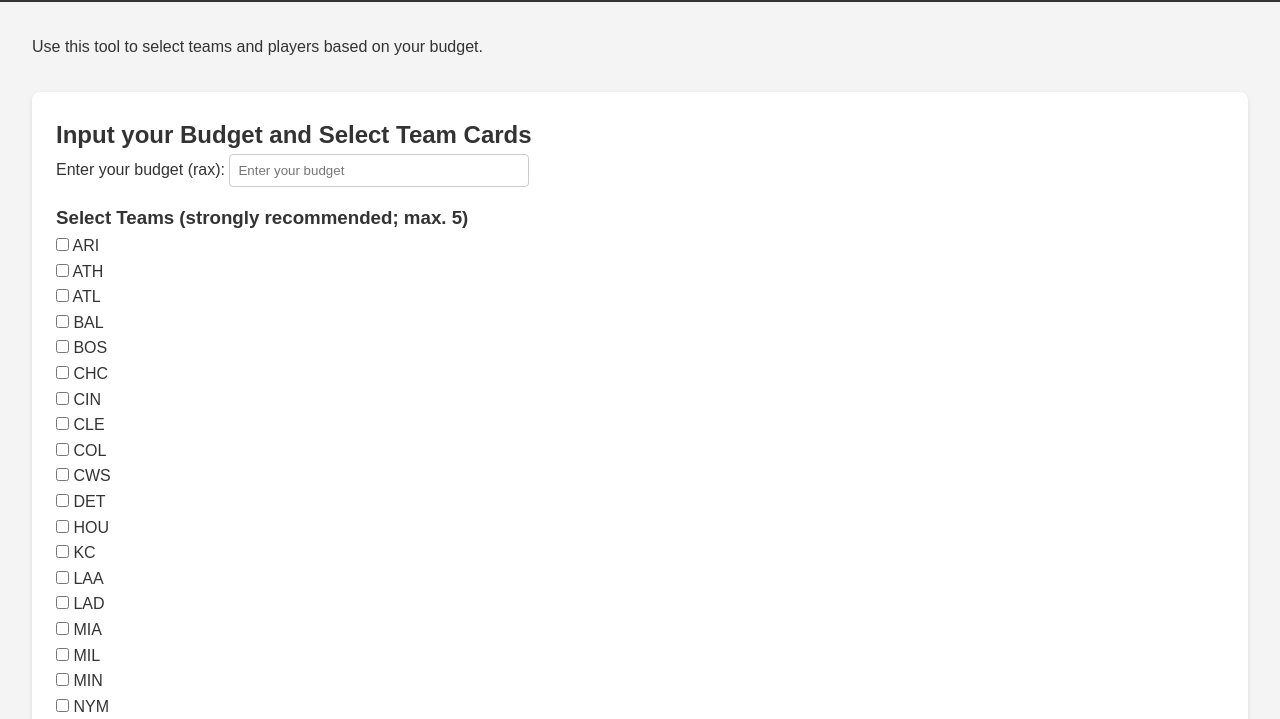
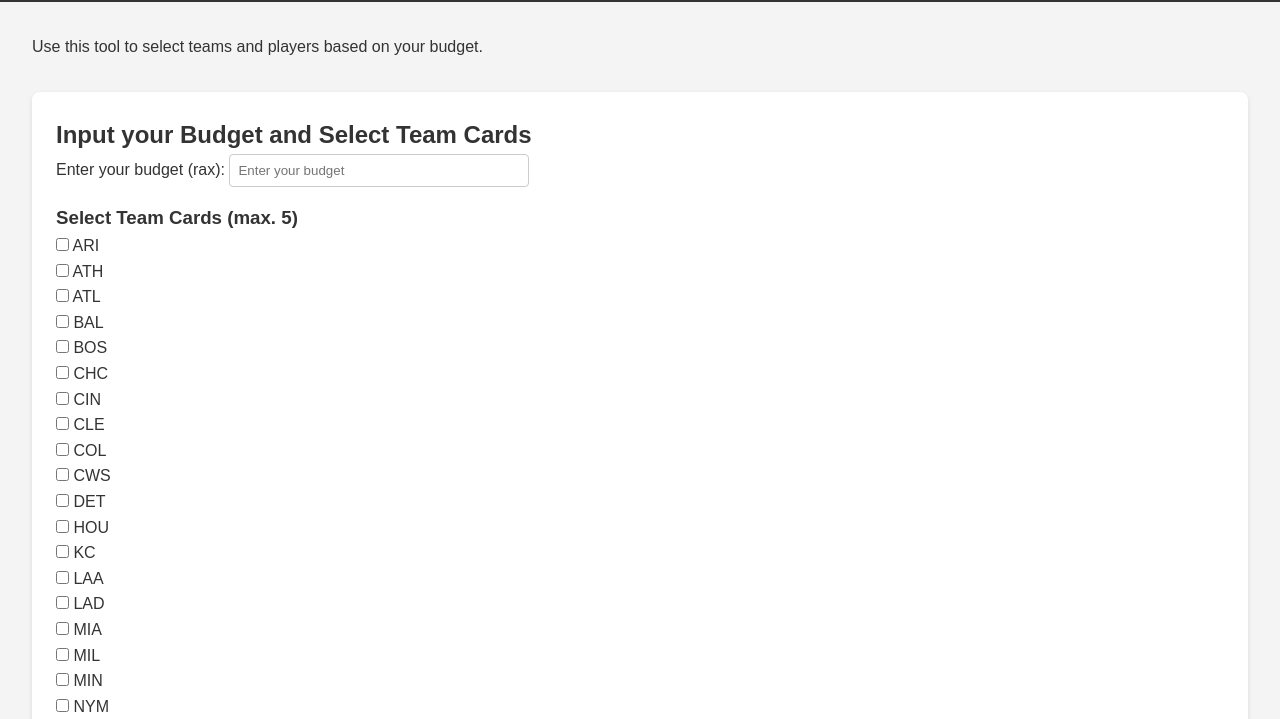
Before and after one commit to potatocaustic/web-stuff, a plain HTML site: page index.html in a window 1280 px wide. Shown: the part 81-800 px from the top of the page. Drawn offline with Linux system fonts and the light colour scheme.

Commit message:
Update index.html

```diff
--- a/index.html
+++ b/index.html
@@ -19,7 +19,7 @@
         <label for="budget">Enter your budget (rax):</label>
         <input type="number" id="budget" placeholder="Enter your budget" />
         <div class="team-selection">
-          <h3>Select Teams (strongly recommended; max. 5)</h3>
+          <h3>Select Team Cards (max. 5)</h3>
           <!-- Team checkboxes will be dynamically populated here -->
         </div>
 
```
